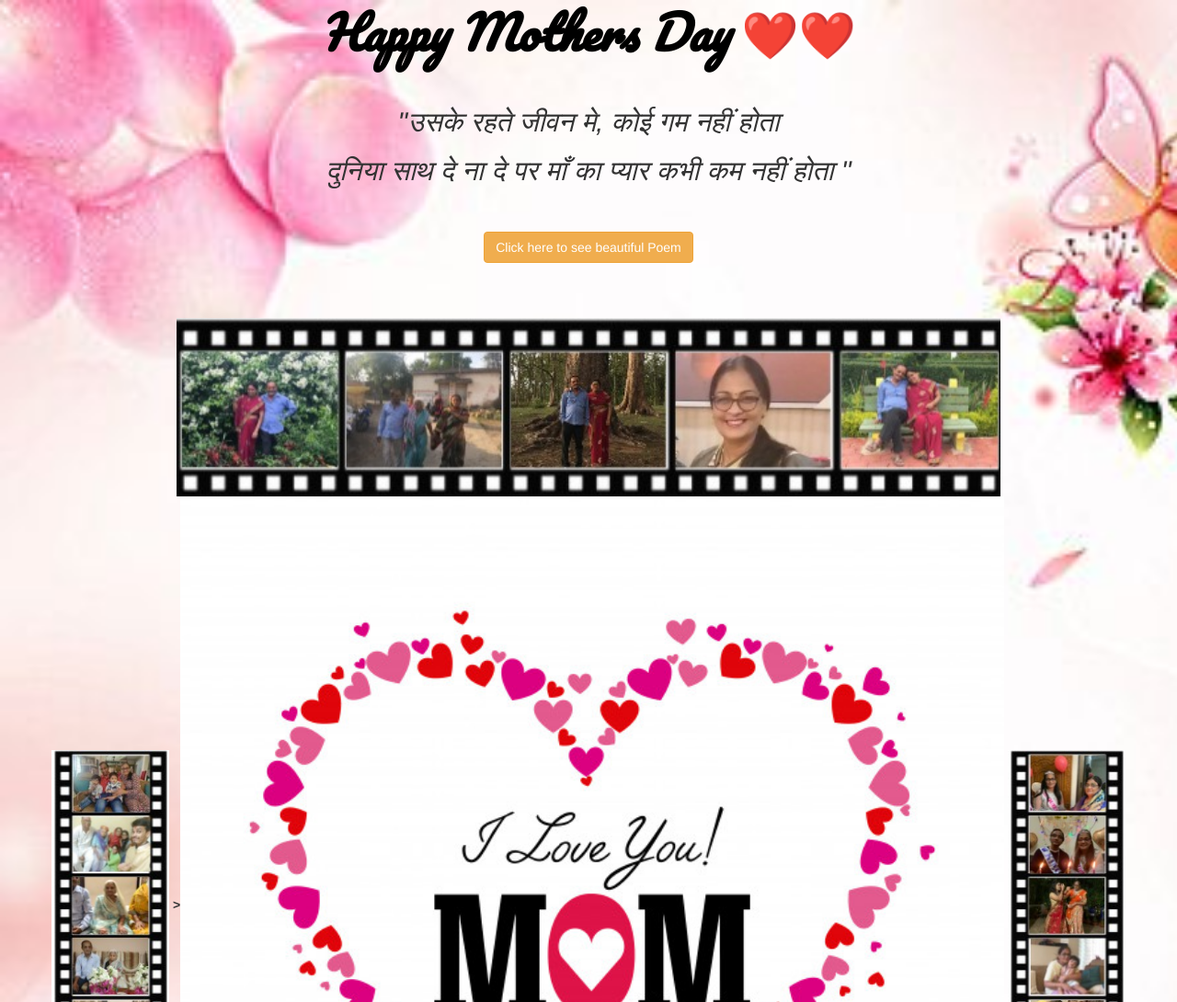
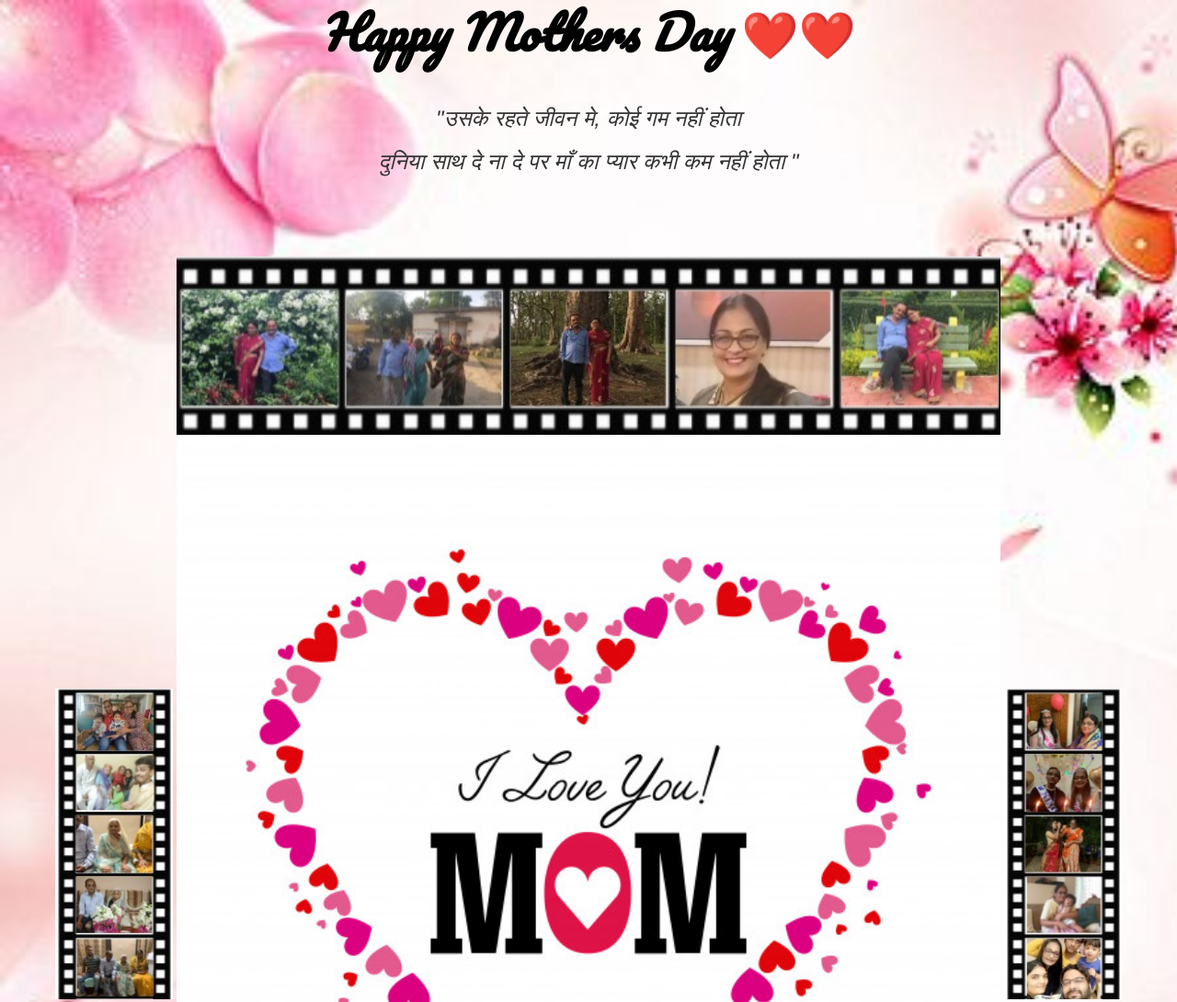
Before and after one commit to nsatal/I-Love-You-Mummy-Happy-Mothers-day, a plain HTML site: page index.html in a window 1280 px wide. Shown: the top 1090 px of the page at 92% size. Drawn offline with nearby package versions, Linux system fonts and the light colour scheme.

Commit message:
Update index.html

```diff
--- a/index.html
+++ b/index.html
@@ -21,62 +21,18 @@
     <label id="title"> <i>Happy Mothers Day</i> &#10084;&#65039;&#10084;&#65039;</label>
 
     <br><br>
-    <h2><i>"उसके रहते जीवन मे, कोई गम नहीं होता </i></h2>
-    <h2><i>दुनिया साथ दे ना दे पर माँ का प्यार कभी कम नहीं होता " </i></h2>
+    <h3><i>"उसके रहते जीवन मे, कोई गम नहीं होता </i></h3>
+    <h3><i>दुनिया साथ दे ना दे पर माँ का प्यार कभी कम नहीं होता " </i></h3>
     <br><br>
 
-        <span> <button id="button_poem" class="btn btn-warning" onclick="show()"> Click here  to see beautiful Poem</button></span>
-
-
-    <br><br>
-
-    <section id="Poem">
-        <b>
-        Thank you mom for everything you've given
-        <br>
-        Together through the best roads we've driven
-        <br>
-        Often I forget to say Thanks
-        <br>
-        But this time I won't miss the chance
-        <br><br>
-
-When I was a little child,
-<br>
-You gave me your hand to walk
-<br>
-And look at us now,
-<br>
-big things are what we talk
-<br><br>
-
-I'm blessed to get the warmth of your touch
-<br>
-And the love from your heart
-<br>
-That glorious woman you are so much
-<br>
-And an overall sweetheart
-<br><br>
-
-I'm proud that you're my mother
-<br>
-I've been deeply blessed it's true
-<br>
-I can't imagine anyone in this world
-<br>
-Who is more loved than you
-<br>
-<b>
-</section>
 <br><br>
 
 <section>
     <div>
         <img id="first" src="mom3.jpeg">
         </div>
-    <div>
-        <span> <img id = "second" src="mom1.jpeg"> </span><span>><img onclick="move_image()" id="main" src="middlenew.jpg"></span> <span> <img id="third" src="mom4.jpeg"></span>
+    <div id="divison">
+        <span> <img id="second" src="mom1.jpeg"> </span><span><img onclick="move_image()" id="main" src="middlenew.jpg"></span> <span> <img id="third" src="mom4.jpeg"></span>
 
             </div>
             <div>
```
